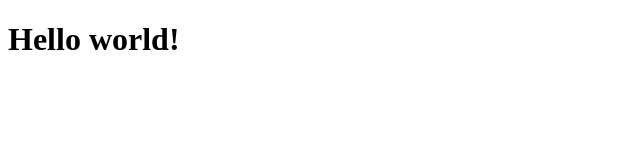
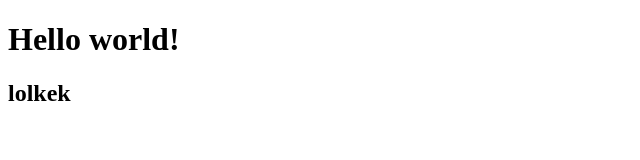
Before and after one commit to grek889/intern-2023, a plain HTML site: page index.html in a window 1280 px wide. Shown: the whole page, without its empty margins (0-640 px from the left). Drawn offline with Linux system fonts and the light colour scheme.

Commit message:
add h2 tittle

```diff
--- a/index.html
+++ b/index.html
@@ -10,6 +10,7 @@
 
 <body>
     <h1>Hello world!</h1>
+    <h2>lolkek</h2>
 </body>
 
 </html>
```
